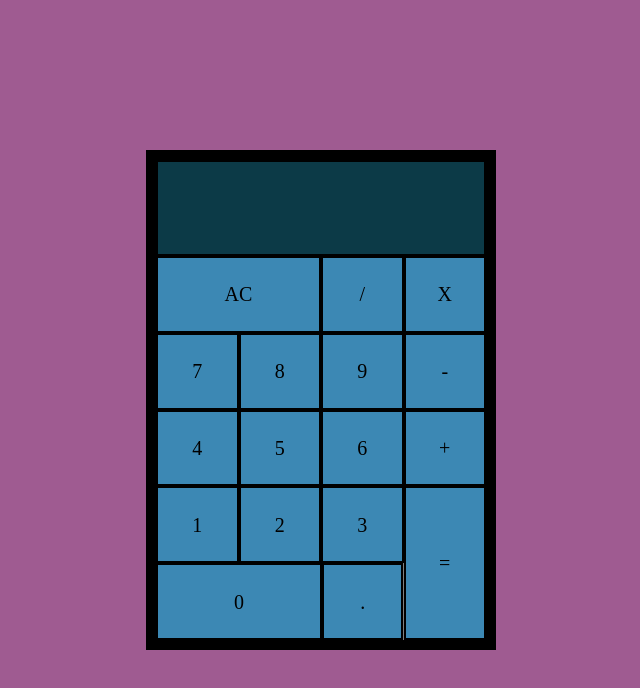
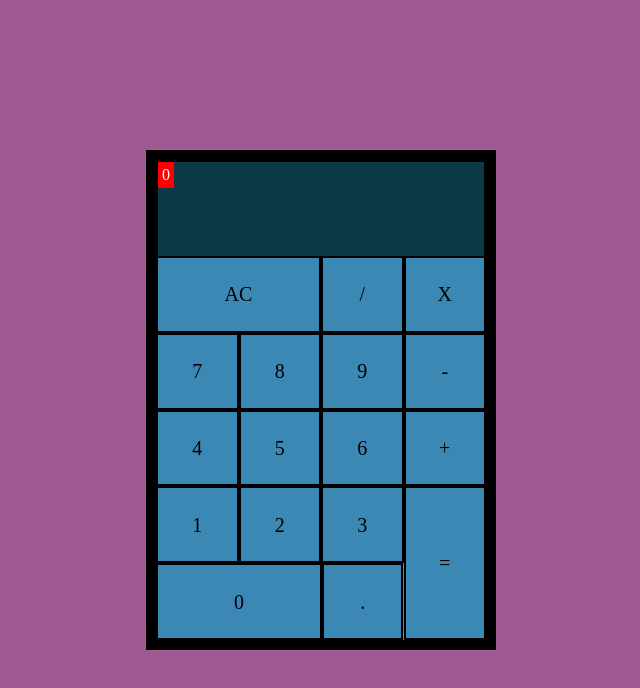
Before and after one commit to YariPL/react-calculator, a React (Create React App) app: page / in a window 1280 px wide. Shown: the top 688 px of the page, without its empty margins (319-959 px from the left). Built offline with nearby package versions, Linux system fonts and the light colour scheme.

Commit message:
added separate div for result and separete for calculations

```diff
--- a/src/App.css
+++ b/src/App.css
@@ -24,6 +24,12 @@ body {
     box-sizing: border-box;
     border: 2px solid;
     position: relative; }
+    .App .Display .result {
+      height: 20%;
+      background: red;
+      color: white;
+      width: fit-content;
+      padding: 4px; }
     .App .Display div {
       height: 100%; }
       .App .Display div input {
--- a/src/App.js
+++ b/src/App.js
@@ -5,33 +5,57 @@ class App extends Component {
   constructor(props){
     super(props);
     this.state = {
-      value:'',
-      calculations: ''
+      value:0,
+      calculations: '',
+      lastClicked:''
     }
         this.calculate = this.calculate.bind(this)
 
   }
   calculate =function(e){
     console.log(e);
+    console.log(this.state.lastClicked);
     if(e === 'AC') {
       this.setState({
         value:0,
-        calculations:0
+        calculations:'',
+        lastClicked:''
       })
     } else if(e === '='){
+      if(this.state.value !== 0){
+        this.setState({
+          value:eval(this.state.value + this.state.calculations),
+          calculations:'',
+          lastClicked:e
+        })
+      }else {
+        this.setState({
+          value:eval(this.state.calculations),
+          calculations:'',
+          lastClicked:e
+        })
+      }
+
+    } else if(e === '/' || e=== '*' || e=== '-' || e ==='+' || e==='.'){
+        //avoid more than one type of above symbols
+        if(this.state.lastClicked !== e){
+
+        this.setState({
+          calculations:this.state.calculations + e,
+          lastClicked:e
+        });
+      }
+    } else {
       this.setState({
-        value:eval(this.state.value)
-      })
-    } else{
-      this.setState({
-        value:this.state.value + e
-      });
+          calculations:this.state.calculations + e,
+          lastClicked:e
+        });
     }
   }
   render() {
     return (
       <div className="App">
-        <Display calculations={this.state.value} value={this.state.value} />
+        <Display calculations={this.state.calculations} result={this.state.value} />
         <Buttons calculate={this.calculate}/>
       </div>
     );
@@ -44,6 +68,7 @@ class Display extends Component {
   render() {
     return(
       <div className="Display">
+        <div className='result'>{this.props.result}</div>
         <div><input type='text' defaultValue={this.props.calculations} /></div>
       </div>
     )
@@ -54,13 +79,10 @@ class Buttons extends Component {
   constructor() {
     super()
     this.handleClick = this.handleClick.bind(this)
-
-
   }
 
   handleClick = function(e) {
     this.props.calculate(e);
-    console.log(e);
   }
   render() {
     return(
--- a/src/App.scss
+++ b/src/App.scss
@@ -25,6 +25,13 @@ body {
 		box-sizing: border-box;
 		border: 2px solid;
 		position: relative;
+		.result {
+			height: 20%;
+			background: red;
+			color: white;
+			width: fit-content;
+			padding: 4px;
+		}
 		div {
 			height: 100%;
 			input {
```
Also changed, not shown: 1 other file (tests, documents, lock files or other folders).
